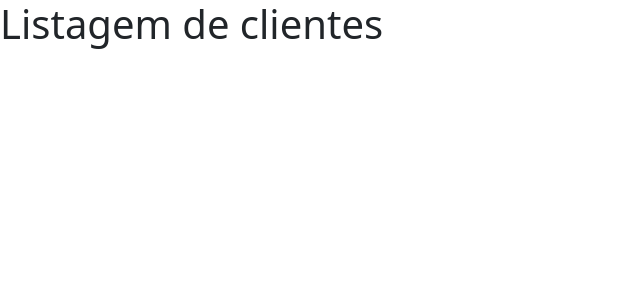
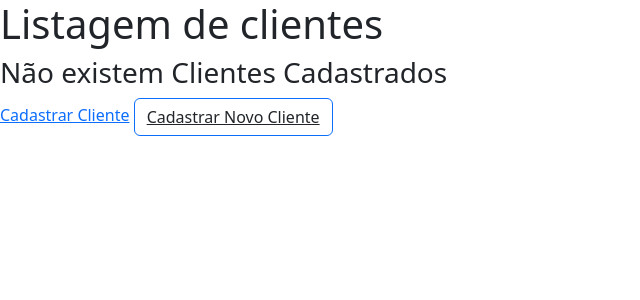
Before and after one commit to FelipeHardmann/form_client_django, a Django app: page /app/lista_clientes in a window 1280 px wide. Shown: the top 300 px of the page, without its empty margins (0-640 px from the left). Run offline with Django 4.2, Linux system fonts and the light colour scheme; data that the repository does not hold is empty; some libraries are stand-ins or nearby versions.

```diff
--- a/app/templates/lista_clientes.html
+++ b/app/templates/lista_clientes.html
@@ -17,13 +17,29 @@
                 <li>{{ cliente.nome }}</li>
                 <li>{{ cliente.email }}</li>
                 <li>{{ cliente.data_nasc }}</li>
+            {% if cliente.profissao == 'Programador' %}
+                <h3><li>{{ cliente.profissao }}</li></h3>
+            {% elif cliente.profissao == 'Engenheiro' %}
+                <h3><li>{{ cliente.profissao }}</li></h3>
+            {% else %}
                 <li>{{ cliente.profissao }}</li>
+            {% endif %}
                 <li> <a href={% url "lista_cliente" pk=cliente.id %}>Exibir</a></li>
                 <li> <a href={% url "editar_cliente" pk=cliente.id %}>Editar</a></li>
                 <li> <a href={% url "remover_cliente" pk=cliente.id %}>Remover</a></li>
                 <hr>
             </ul>
+    {% empty %}
+        <h3>Não existem Clientes Cadastrados</h3>
+        <a href="{% url "cadastrar_cliente" %}">Cadastrar Cliente</a>
     {% endfor %}
+
+    <button class="btn btn-outline-primary">
+        <a class="text-body" href="{% url "cadastrar_cliente" %}">
+            Cadastrar Novo Cliente
+        </a>
+    </button>
+
 
 </body>
 </html>
--- a/app/urls.py
+++ b/app/urls.py
@@ -2,7 +2,7 @@ from django.urls import include, path
 from .views import ClienteCreateView, ClienteListView, ClienteUpdateView, ClienteDetailView, ClienteDeleteView
 
 urlpatterns = [
-    path('form_cliente', ClienteCreateView.as_view()),
+    path('form_cliente', ClienteCreateView.as_view(), name='cadastrar_cliente'),
     path('lista_clientes', ClienteListView.as_view(), name='lista_clientes'),
     path('form_cliente/<int:pk>', ClienteUpdateView.as_view(), name='editar_cliente'),
     path('lista_cliente/<int:pk>', ClienteDetailView.as_view(), name='lista_cliente'),
```
Lines whose indentation alone changed are shown as unchanged.
